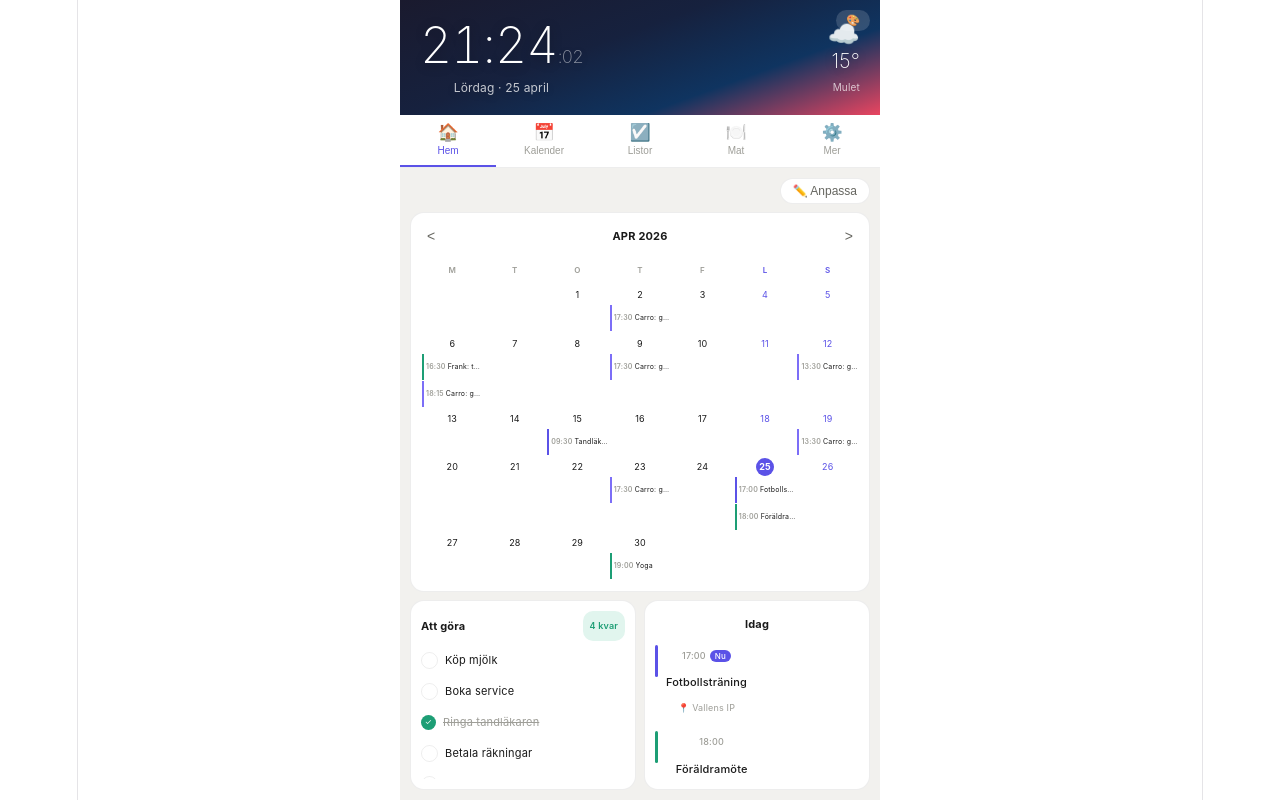
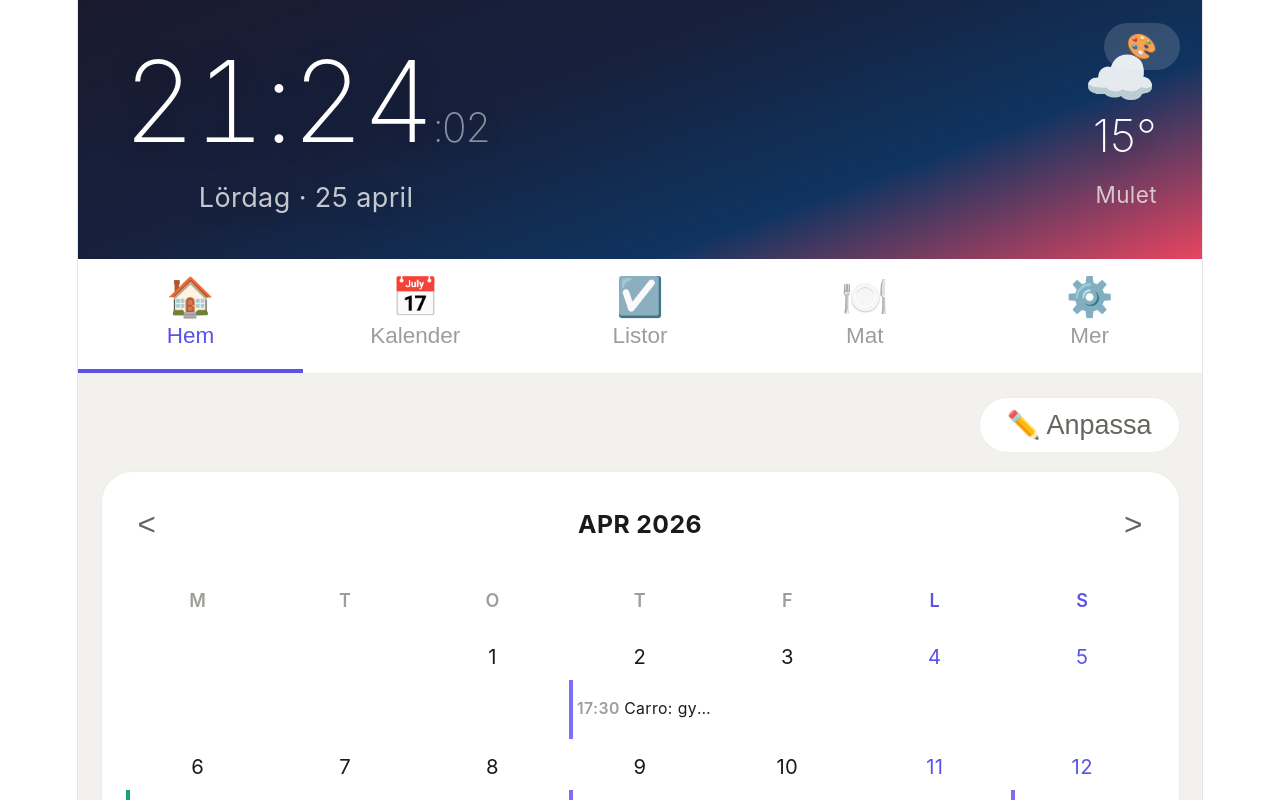
Before and after one commit to creatly-space/smarthub, a React (Vite) app: page / in a window 1280 px wide. Shown: the top 800 px of the page. Built offline with nearby package versions, Linux system fonts and the light colour scheme.

Commit message:
Scale up SmartHub for fullscreen TV display via zoom

```diff
--- a/src/SmartHub.jsx
+++ b/src/SmartHub.jsx
@@ -481,7 +481,7 @@ export default function SmartHub() {
   }
 
   return (
-    <div style={{ fontFamily: "-apple-system,BlinkMacSystemFont,'Segoe UI',sans-serif", background: BG, display: "flex", flexDirection: "column", height: "100dvh", maxWidth: 480, margin: "0 auto", position: "relative", overflow: "hidden" }}>
+    <div style={{ fontFamily: "-apple-system,BlinkMacSystemFont,'Segoe UI',sans-serif", background: BG, display: "flex", flexDirection: "column", height: "100dvh", position: "relative", overflow: "hidden", zoom: 2.25 }}>
       <ClockHero bg={bg} onChangeBg={setBg} />
       <div style={{ display: "flex", borderBottom: `0.5px solid ${BORDER}`, background: CARD, flexShrink: 0 }}>
         {TABS.map(t => (
```
